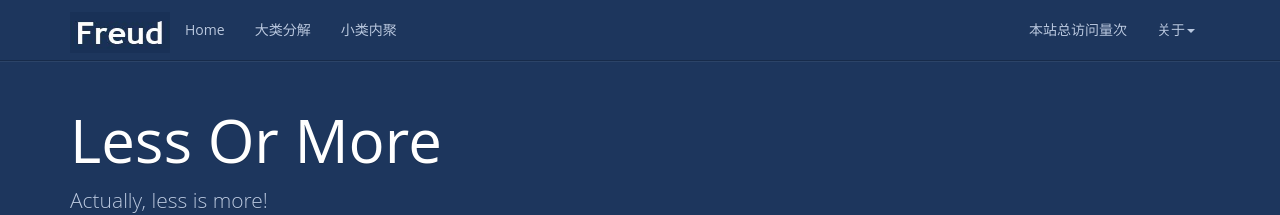
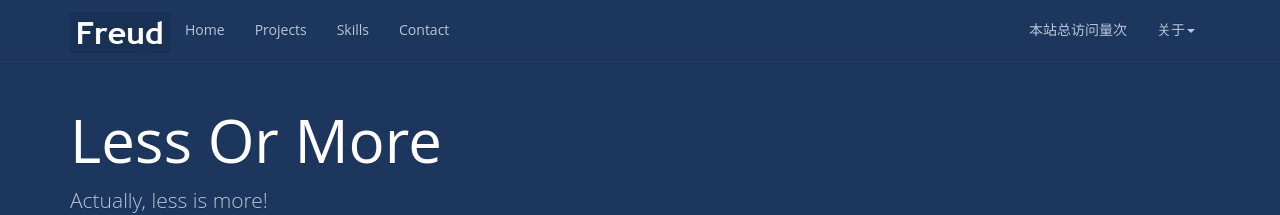
Before and after one commit to SifanGuo/sifanguo.github.io, a Jekyll site: the page built from index.html, in a window 1280 px wide. Shown: the top 215 px of the page. Built offline with Jekyll 4.4.1, drawn with Linux system fonts in a browser that asks for light colours; nearby versions of some CDN libraries; a script that is not in the unit is left out; the list of posts is cut into pages by our own code; comment, search, counter and statistics services are not loaded.

Commit message:
update the header of the index page

```diff
--- a/_includes/header.html
+++ b/_includes/header.html
@@ -16,10 +16,13 @@
           <a href="{{ '/' | prepend: site.baseurl }}">Home</a>
         </li>
         <li>
-          <a href="{{ '/categories/' | prepend: site.baseurl }}">大类分解</a>
+          <a href="{{ '/categories/' | prepend: site.baseurl }}">Projects</a>
         </li>
         <li>
-          <a href="{{ '/tag' | prepend: site.baseurl }}">小类内聚</a>
+          <a href="{{ '/tag' | prepend: site.baseurl }}">Skills</a>
+        </li>
+        <li>
+          <a href="{{ '/categories/' | prepend: site.baseurl }}">Contact</a>
         </li>
       </ul>
       <ul class="nav navbar-nav navbar-right">
```
